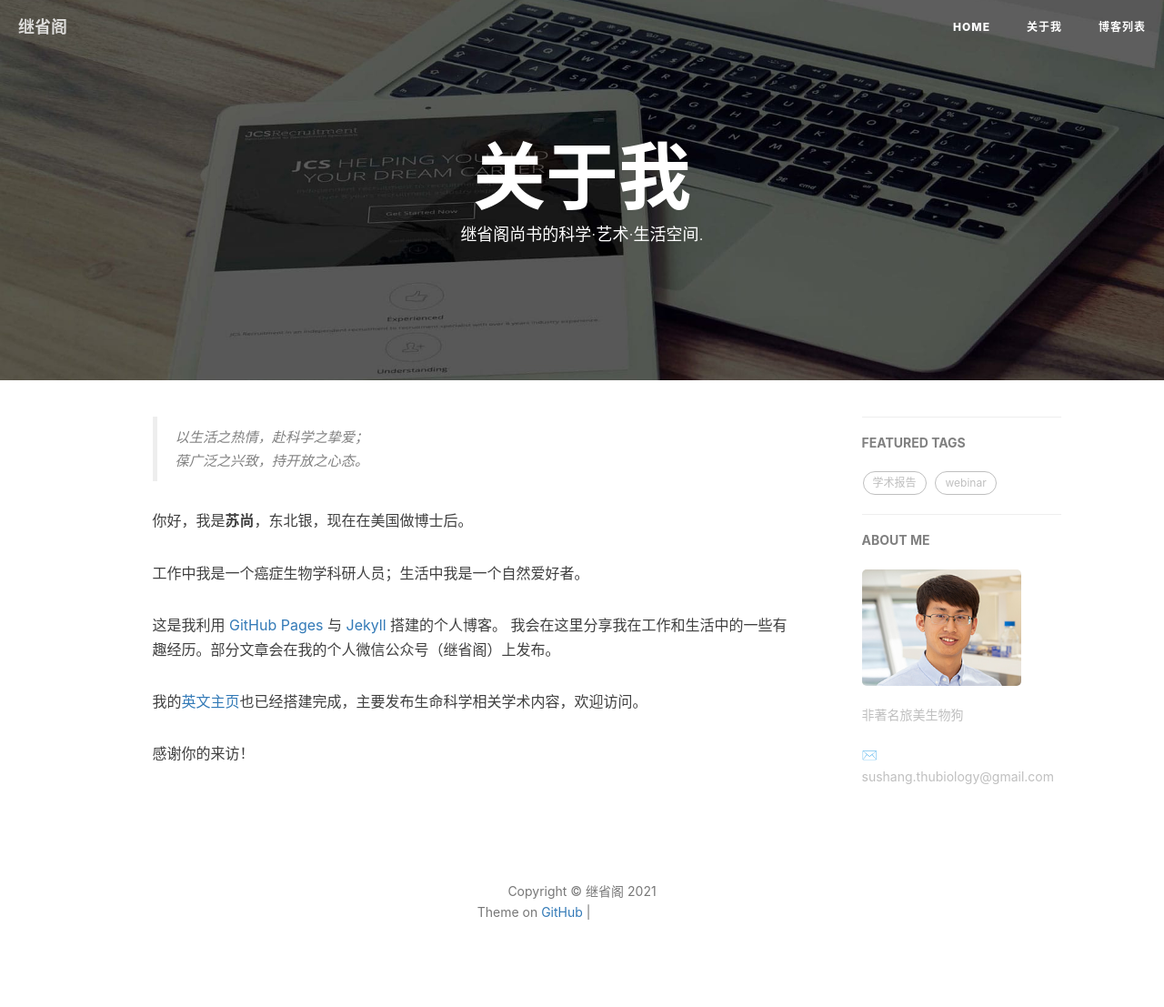
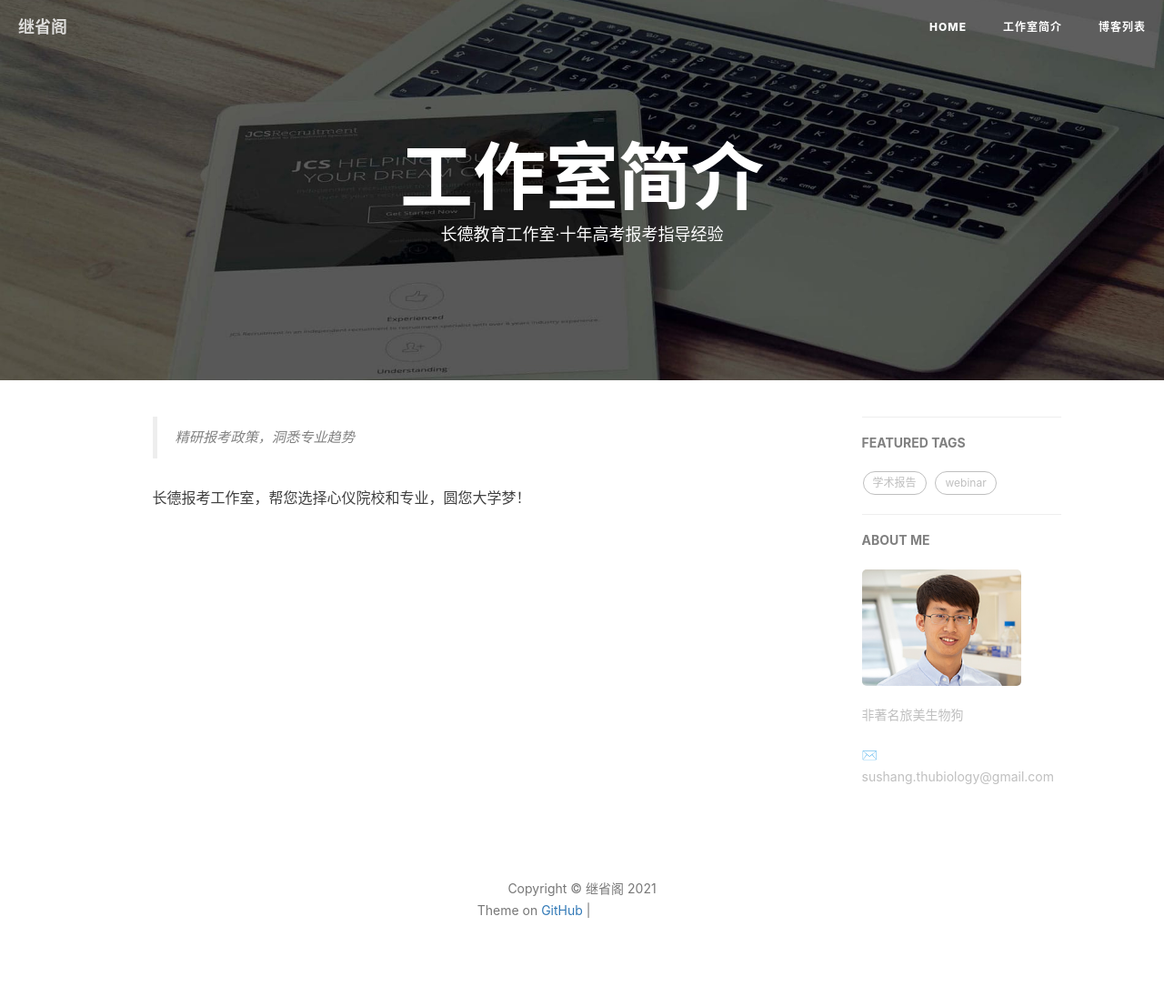
Before and after one commit to jixingsu/suchangde.com, a Jekyll site: the page built from about.html, in a window 1280 px wide. Shown: the whole page at 91% size. Built offline with Jekyll 4.4.1, drawn with Linux system fonts in a browser that asks for light colours; nearby versions of some CDN libraries; comment, search, counter and statistics services are not loaded; grey boxes are pictures that could not be loaded.

Commit message:
Update about.html

```diff
--- a/about.html
+++ b/about.html
@@ -1,26 +1,18 @@
 ---
 layout: page
-title: "关于我"
-description: "继省阁尚书的科学·艺术·生活空间."
+title: "工作室简介"
+description: "长德教育工作室·十年高考报考指导经验"
 header-img: "img/post-bg-rwd.jpg"
 ---
 
 <div class="zh post-container">
 
     <!--copied from markdown -->
-    <blockquote><p>以生活之热情，赴科学之挚爱；<br>
-     葆广泛之兴致，持开放之心态。</p></blockquote>
+    <blockquote><p>精研报考政策，洞悉专业趋势</p></blockquote>
 
-    <p>你好，我是<strong>苏尚</strong>，东北银，现在在美国做博士后。</p>
+    <p>长德报考工作室，帮您选择心仪院校和专业，圆您大学梦！</p>
 
-    <p>工作中我是一个癌症生物学科研人员；生活中我是一个自然爱好者。</p>
 
-    <p>这是我利用 <a href="https://pages.github.com/">GitHub Pages</a> 与 <a href="http://jekyll.com.cn/">Jekyll</a> 搭建的个人博客。
-
-我会在这里分享我在工作和生活中的一些有趣经历。部分文章会在我的个人微信公众号（继省阁）上发布。</p>
-    <p>我的<a href="https://sushang.me/">英文主页</a>也已经搭建完成，主要发布生命科学相关学术内容，欢迎访问。</p>
-
-    <p>感谢你的来访！</p>
 
 
 </div>
```
